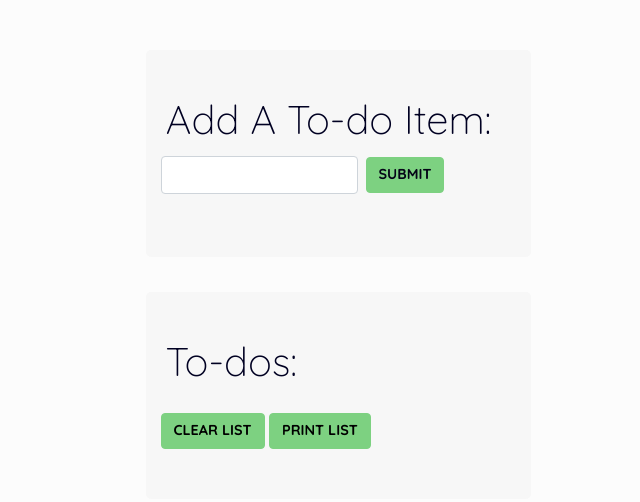
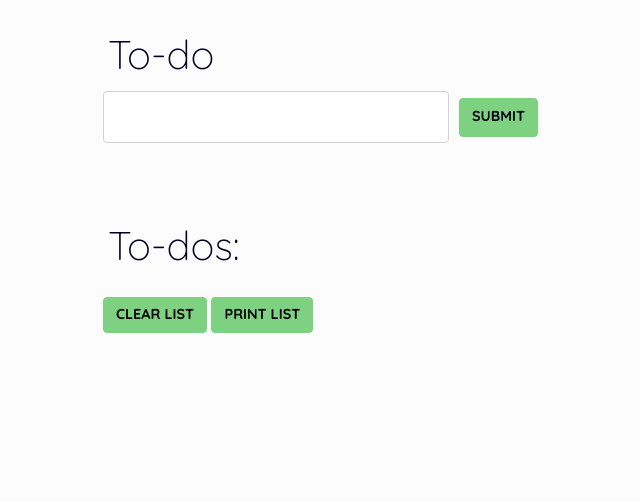
Before and after one commit to oliverwebr/dci-fbw6-todolist, a website: page index.html in a window 1280 px wide. Shown: the whole page, without its empty margins (302-942 px from the left). Drawn offline with nearby package versions, Linux system fonts and the light colour scheme; a web font is replaced by a local one.

```diff
--- a/assets/css/style.css
+++ b/assets/css/style.css
@@ -8,8 +8,7 @@
 
 .container {
 	margin: 0 auto;
-	margin-top: 50px;
-	width: 800px;
+	width: 500px;
 }
 
 .card1 {
@@ -19,10 +18,7 @@
 	padding: 15px;
 	max-width: 50%;
 	border-radius: 5px;
-}
-
-.form-control {
-	background-color: #fff;
+	text-align: center;
 }
 
 .card2 {
@@ -45,6 +41,7 @@
 	text-align: center;
 	margin-top: 25px;
 	display: inline-block;
+	text-align: center;
 }
 
 .list-sash {
@@ -176,3 +173,35 @@
     padding: 10px;
     font-size: 16px;
 }
+
+.form-sash {
+    padding: 1px 1px;
+    font-size: 2em;
+    line-height: 1.5;
+    color: #495057;
+    background-color: #fff;
+    background-clip: padding-box;
+    border: 1px solid #ced4da;
+    border-radius: 0.25rem;
+    transition: border-color 0.15s ease-in-out, box-shadow 0.15s ease-in-out;
+}
+
+.btn-sash {
+	display: inline-block;
+    font-weight: 400;
+    text-align: center;
+    white-space: nowrap;
+    vertical-align: middle;
+    -webkit-user-select: none;
+    -moz-user-select: none;
+    -ms-user-select: none;
+    user-select: none;
+    border: 1px solid transparent;
+    padding: 0.375rem 0.75rem;
+    font-size: 1rem;
+    line-height: 1.5;
+    border-radius: 0.25rem;
+    height: 39px;
+    margin-left: 10px;
+    transition: color 0.15s ease-in-out, background-color 0.15s ease-in-out, border-color 0.15s ease-in-out, box-shadow 0.15s ease-in-out;
+}
--- a/assets/javascript/index.js
+++ b/assets/javascript/index.js
@@ -3,7 +3,6 @@
 	constructor () {
     this.db = JSON.parse(localStorage.getItem('item')) || [];
     this.db.state = this.db.state || false;
-
     		this.elements = {
 			item: document.querySelectorAll(".list-group li"),
 			submit: document.getElementById("itemSubmit"),
@@ -33,28 +32,16 @@
 			btnClose.addEventListener("click", closeIt);
 			function closeIt() {
 				listItem.classList = "d-none";
-				//removeItem();
 			}
 
-/*			function removeItem(){
-				let key = ti
-				localStorage.removeItem(key);
-			}*/
 
-			let items = JSON.parse(localStorage.getItem('item')) || [];
-
-/*			for (var i = 0; i < items.length; i++) {
-				if (localStorage.title == items.title) {
-					console.log("Item title Exists");
-				}
-			}*/
-
-			items.push({title : document.getElementById("todo").value, state: false});
-			localStorage.setItem("item", JSON.stringify(items));
+			//this.db.push({title : document.getElementById("todo").value, state: false});
+			//localStorage.setItem("item", JSON.stringify(items));
 
 			// Clear Input Field After Submission
 			clearInput();
-		}
+			}
+
 
 
 		// EventListener for clearing input field on click
@@ -75,8 +62,9 @@
 		function printList(){
 			window.print();
 		}
+    	this.db = JSON.parse(localStorage.getItem('item')) || [];
 
-		localStorage.setItem("item", JSON.stringify( {item: this.db.item, state: this.db.state, total: this.db.total } ));
+		//localStorage.setItem("item", JSON.stringify( {item: this.db.item, state: this.db.state, total: this.db.total } ));
 		//this.render();
 
 		let displayedList = document.querySelector('ul');
@@ -84,25 +72,10 @@
   			if (ev.target.tagName === 'LI') {
     		ev.target.classList.toggle('checked');
   			}
-		}, false);
+		});
 
-		}
+	}
 
-/*    render(){
-    	this.db.items = this.db.items || []
-
-    	window.onload = dispSavedList;
-
-    	function dispSavedList(){
-    		let savedList = document.createElement('div')
-    		this.db.items.forEach( item => {
-      		let element = document.createElement('li');
-      		element.innerHTML = this.db.items;
-    		})
-    	}
-
-
-		}*/
 	}
 
 
--- a/index.html
+++ b/index.html
@@ -9,25 +9,21 @@
   <body>
 
     <div class="container">
-	    <div class="card1">
-	    	<h1>Add A To-do Item:</h1>
+	    	<h1>To-do</h1>
 			<!-- here comes the form -->
 
 	    	<form action="#" class="form-inline mb-5">
 	      		<div class="form-group">
-	      		<input type="text" class="form-control mr-2 w-100" value="" id="todo" aria-describedby="emailHelp" name="todo" placeholder="">
+	      		<input type="text" class="form-sash" value="" id="todo" aria-describedby="emailHelp" name="todo" placeholder="">
 	      		</div>
-	      		<button type="submit" class="btn btn-primary" id="itemSubmit">submit</button>
+	      		<button type="submit" class="btn btn-sash" id="itemSubmit">submit</button>
 	    	</form>
-	    </div>
-	    <div class="card2" id="printThis">
 	    	<h1>To-dos:</h1>
 	    	<!-- here comes the list of todos -->
 	    	<ul id="toDoList" class="list-group">
 
 			</ul>
 			<button id="clearBtn" class="btn">Clear List</button> <button class="printThisBtn btn">Print List</button>
-		</div>
     </div>
     <script src="node_modules/jquery/jquery.min.js" charset="utf-8"></script>
     <script src="node_modules/popper.js/dist/umd/popper.js" charset="utf-8"></script>
```
